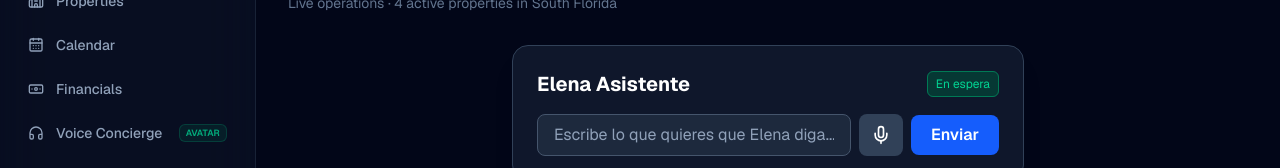
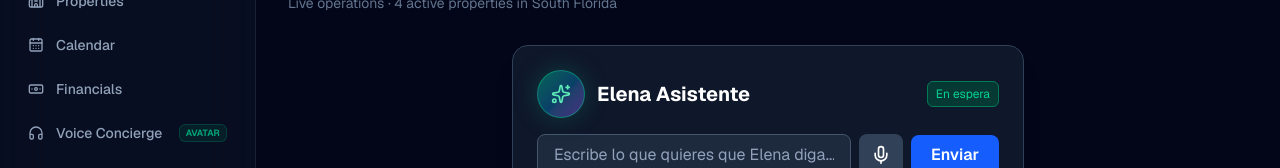
Before and after one commit to mfccpro-founder/zencierge, a Next.js app: page /dashboard in a window 1280 px wide. Shown: the part 145-313 px from the top of the page. Built offline with nearby package versions, Linux system fonts and the light colour scheme; no server answers; the database is empty.

Commit message:
Restore original Elena avatar/icon in the voice widget header

```diff
--- a/src/components/dashboard/elena-voice-widget.tsx
+++ b/src/components/dashboard/elena-voice-widget.tsx
@@ -1,7 +1,7 @@
 "use client";
 
 import React, { useEffect, useRef, useState } from "react";
-import { Mic, MicOff } from "lucide-react";
+import { Mic, MicOff, Sparkles } from "lucide-react";
 
 declare global {
   interface Window {
@@ -236,7 +236,13 @@ export default function ElenaVoiceWidget() {
   return (
     <div className="p-6 bg-slate-900 border border-slate-700 rounded-2xl w-full max-w-lg mx-auto text-white shadow-xl">
       <div className="flex items-center justify-between mb-4">
-        <h2 className="text-xl font-bold">Elena Asistente</h2>
+        <div className="flex items-center gap-3">
+          {/* Original Elena avatar/icon restored: circular emerald→sky→violet badge with Sparkles. */}
+          <div className="relative h-12 w-12 rounded-full bg-gradient-to-br from-emerald-400/40 via-sky-500/30 to-violet-500/40 flex items-center justify-center overflow-hidden border border-emerald-400/40 shadow-[0_0_24px_rgb(16_185_129_/_0.25)]">
+            <Sparkles className="h-5 w-5 text-emerald-300" />
+          </div>
+          <h2 className="text-xl font-bold">Elena Asistente</h2>
+        </div>
         <span className="text-xs px-2 py-1 bg-emerald-900/60 text-emerald-400 border border-emerald-700 rounded-md">
           {status}
         </span>
```
